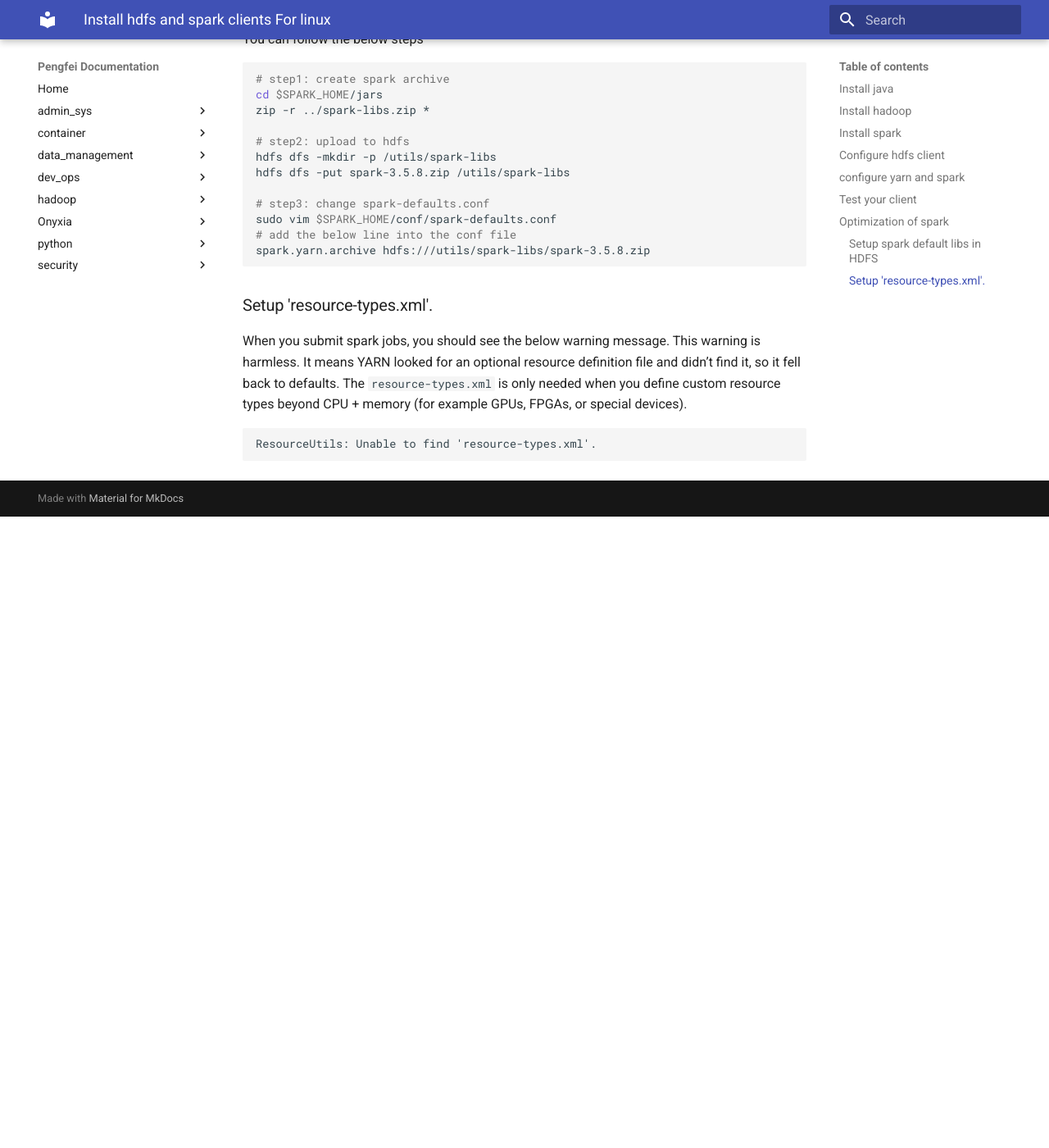
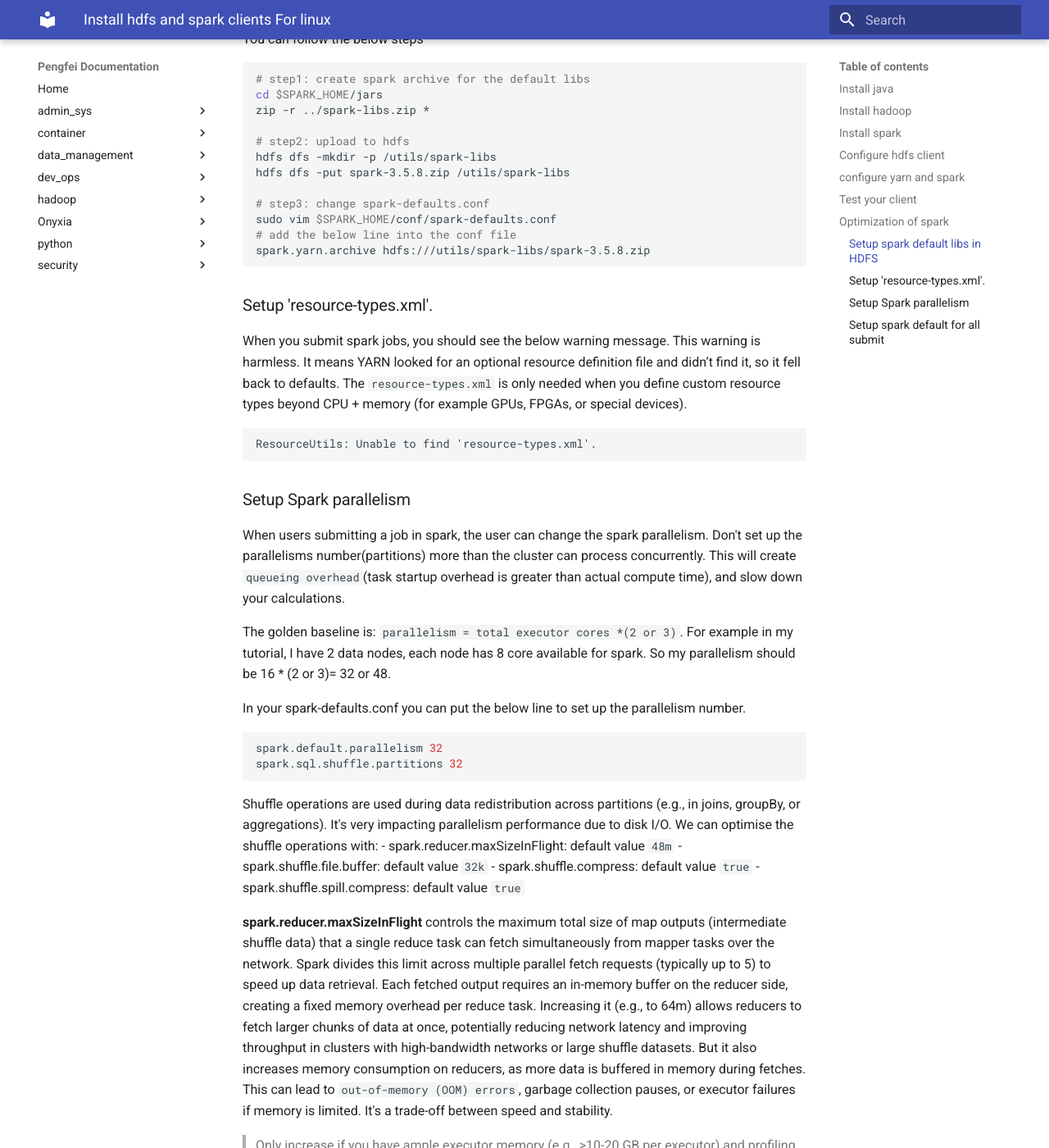
Before and after one commit to pengfei99/doc_center, an MkDocs documentation site: the page built from docs/hadoop/cluster_clients/01.Install_hdfs_spark_clients_for_linux.md, in a window 1280 px wide and 1400 px high, scrolled down 7142 px. Shown: the whole window at 82% size. Built offline with MkDocs 1.6.1 and Material for MkDocs 9.7.7, drawn with Linux system fonts in a browser that asks for light colours; before the commit the page ends 7772 px from its top, so only the background shows below that; some of the changed text lies outside the part shown.

Commit message:
update docs

````diff
--- a/docs/hadoop/cluster_clients/01.Install_hdfs_spark_clients_for_linux.md
+++ b/docs/hadoop/cluster_clients/01.Install_hdfs_spark_clients_for_linux.md
@@ -357,7 +357,7 @@
 ```
 You can follow the below steps
 ```shell
-# step1: create spark archive
+# step1: create spark archive for the default libs
 cd $SPARK_HOME/jars
 zip -r ../spark-libs.zip *
 
@@ -380,3 +380,86 @@
 ```text
 ResourceUtils: Unable to find 'resource-types.xml'.
 ```
+
+### Setup Spark parallelism
+
+When users submitting a job in spark, the user can change the spark parallelism. Don't set up the parallelisms number(partitions)
+more than the cluster can process concurrently. This will create `queueing overhead`(task startup overhead is greater than actual compute time), and slow down your calculations.
+
+The golden baseline is: `parallelism = total executor cores *(2 or 3)`. For example in my tutorial, I have 2 data nodes,
+each node has 8 core available for spark. So my parallelism should be 16 * (2 or 3)= 32 or 48.
+
+In your spark-defaults.conf you can put the below line to set up the parallelism number.
+
+```shell
+spark.default.parallelism 32
+spark.sql.shuffle.partitions 32
+```
+
+Shuffle operations are used during data redistribution across partitions (e.g., in joins, groupBy, or aggregations). It's
+very impacting parallelism performance due to disk I/O. We can optimise the shuffle operations with:
+- spark.reducer.maxSizeInFlight: default value `48m`
+- spark.shuffle.file.buffer: default value `32k`
+- spark.shuffle.compress: default value `true`
+- spark.shuffle.spill.compress: default value `true`
+
+**spark.reducer.maxSizeInFlight** controls the maximum total size of map outputs (intermediate shuffle data) that
+a single reduce task can fetch simultaneously from mapper tasks over the network. Spark divides this limit across
+multiple parallel fetch requests (typically up to 5) to speed up data retrieval. Each fetched output requires
+an in-memory buffer on the reducer side, creating a fixed memory overhead per reduce task. Increasing it (e.g., to 64m)
+allows reducers to fetch larger chunks of data at once, potentially reducing network latency and improving
+throughput in clusters with high-bandwidth networks or large shuffle datasets. But it also increases memory
+consumption on reducers, as more data is buffered in memory during fetches. This can lead to `out-of-memory (OOM) errors`,
+garbage collection pauses, or executor failures if memory is limited. It's a trade-off between speed and stability.
+> Only increase if you have ample executor memory (e.g., >10-20 GB per executor) and profiling shows network fetch bottlenecks.
+> In practice, values above 48m are common in large clusters but risky in smaller ones.
+>
+**spark.shuffle.file.buffer** sets the size of the in-memory buffer used by each shuffle output
+stream when writing intermediate shuffle files to disk on the mapper side. Larger buffers allow more data to
+accumulate in memory before flushing to disk. A larger buffer (e.g., 1m or 1 MiB) reduces the frequency of disk
+writes, minimizing system calls, disk seeks, and I/O overhead. This can significantly improve shuffle write
+performance on systems with slower storage (e.g., HDDs) or high shuffle volumes, as fewer small writes mean
+less fragmentation and better throughput. It consumes more memory per shuffle output stream (one buffer per reducer
+partition per task). In environments with many partitions or concurrent tasks, this could lead to higher
+overall memory usage, potentially causing spills or OOMs.
+> The default is conservative and works well for most cases. Increasing to 1m (as you've done) is a common
+> recommendation for better I/O efficiency if your cluster has sufficient memory and is I/O-bound (e.g., slow disks).
+> However, test it—excessive sizes (e.g., >1m) might waste memory without proportional gains.
+>
+**spark.shuffle.compress** enables compression of shuffle output files (map outputs) before they are written
+to disk or sent over the network. Compression uses the codec specified by `spark.io.compression.codec` (default: snappy).
+
+**spark.shuffle.spill.compress** enables compression of data spilled to disk during shuffle operations when memory is
+insufficient to hold all intermediate data
+
+### Setup spark default for all submit
+
+We have seen various configurations which we can set up when we submit a spark job. But we don't want to
+type them every time. We can put them inside `$SPARK_HOME/conf/spark-defaults.conf`
+
+Cluster manager config
+```shell
+spark.master yarn
+spark.submit.deployMode cluster
+spark.yarn.archive hdfs:///utils/spark-libs/spark-3.5.8.zip
+```
+
+Kerberos passthrough to yarn
+```shell
+spark.authenticate true
+spark.network.crypto.enabled true
+spark.io.encryption.enabled true
+```
+
+Default cluster ressource setup, these are intentionally small. Users can scale up explicitly.
+
+```shell
+spark.executor.instances 2
+spark.executor.cores 2
+spark.executor.memory 2g
+spark.executor.memoryOverhead 384m
+
+spark.driver.cores 1
+spark.driver.memory 1g
+spark.driver.memoryOverhead 384m
+```
````
